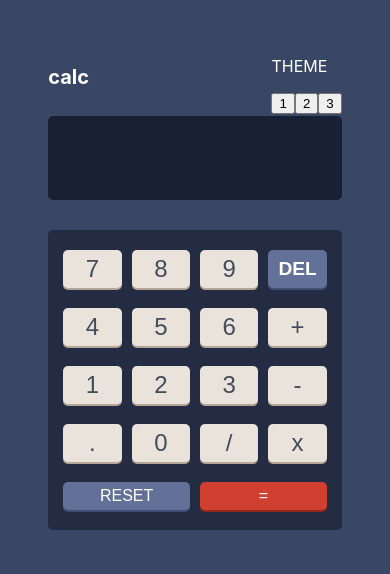
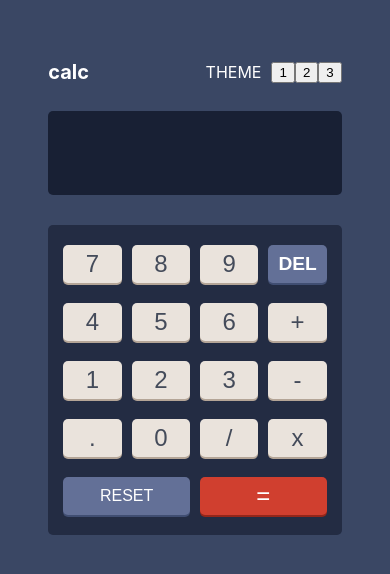
Before and after one commit to Babu-Mohammed-Izhan/calcwiththemes, a React (Create React App) app: page / in a window 390 px wide. Shown: the part 138-712 px from the top of the page. Built offline with nearby package versions, Linux system fonts and the light colour scheme.

Commit message:
fixed font sizing

```diff
--- a/src/App.css
+++ b/src/App.css
@@ -44,6 +44,22 @@
   -webkit-box-pack: center;
       -ms-flex-pack: center;
           justify-content: center;
+}
+
+.App .calc-wrapper .title-button .theme-switch .theme {
+  display: -webkit-box;
+  display: -ms-flexbox;
+  display: flex;
+  -webkit-box-align: center;
+      -ms-flex-align: center;
+          align-items: center;
+  -webkit-box-pack: center;
+      -ms-flex-pack: center;
+          justify-content: center;
+}
+
+.App .calc-wrapper .title-button .theme-switch .theme p {
+  margin: 0px 10px;
 }
 
 .App .calc-wrapper .number {
@@ -104,6 +120,10 @@
   border: none;
 }
 
+.App .calc-wrapper .row-submit .calc.equals {
+  font-size: 1.5rem;
+}
+
 @media (max-width: 400px) {
   .App .calc-wrapper .title-button {
     display: -webkit-box;
@@ -130,6 +150,20 @@
     -webkit-box-pack: center;
         -ms-flex-pack: center;
             justify-content: center;
+  }
+  .App .calc-wrapper .title-button .theme-switch .theme {
+    display: -webkit-box;
+    display: -ms-flexbox;
+    display: flex;
+    -webkit-box-align: center;
+        -ms-flex-align: center;
+            align-items: center;
+    -webkit-box-pack: center;
+        -ms-flex-pack: center;
+            justify-content: center;
+  }
+  .App .calc-wrapper .title-button .theme-switch .theme p {
+    margin: 0px 10px;
   }
   .App .calc-wrapper .number {
     padding: 10px 20px;
--- a/src/App.scss
+++ b/src/App.scss
@@ -20,6 +20,12 @@
         align-items: center;
         justify-content: center;
         .theme {
+          display: flex;
+          align-items: center;
+          justify-content: center;
+          p {
+            margin: 0px 10px;
+          }
         }
       }
     }
@@ -69,6 +75,9 @@
         font-size: 1.2em;
         border: none;
       }
+      .calc.equals {
+        font-size: 1.5rem;
+      }
     }
   }
 
@@ -87,6 +96,12 @@
           align-items: center;
           justify-content: center;
           .theme {
+            display: flex;
+            align-items: center;
+            justify-content: center;
+            p {
+              margin: 0px 10px;
+            }
           }
         }
       }
```
Also changed, not shown: 1 other file (tests, documents, lock files or other folders).
